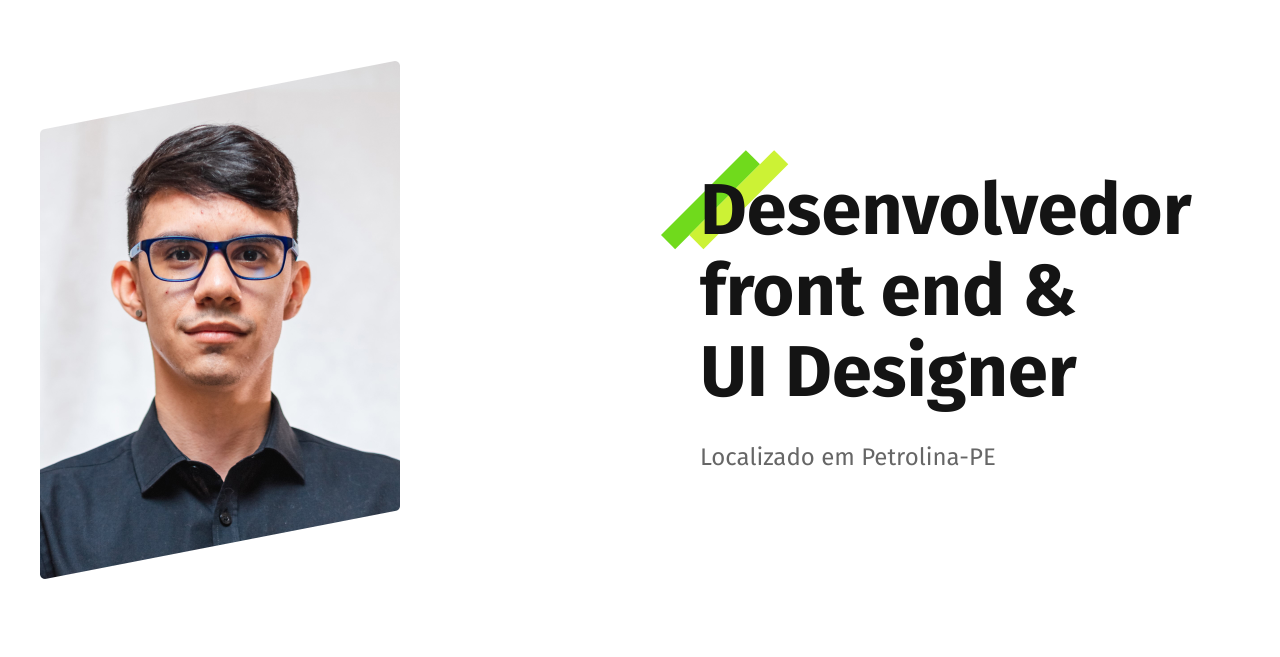
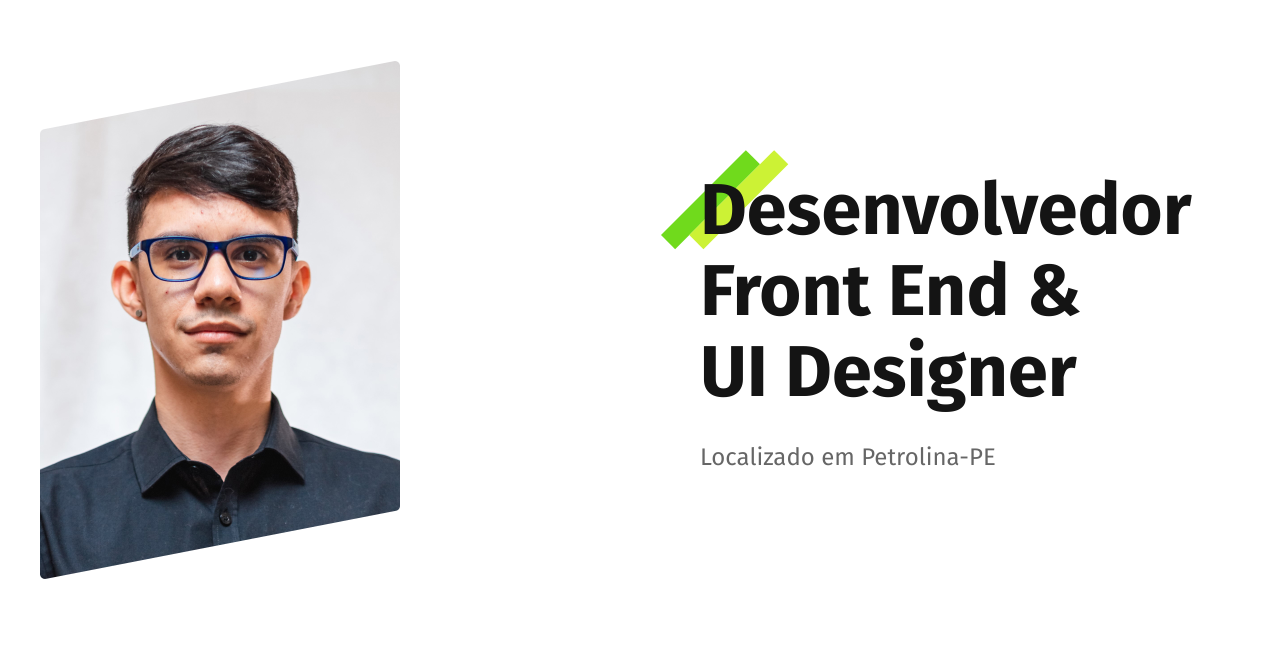
Before and after one commit to Matheus-AA/Matheus-AA.github.io, a plain HTML site: page index.html in a window 1280 px wide. Shown: the part 102-759 px from the top of the page. Drawn offline with Linux system fonts and the light colour scheme.

Commit message:
Mudanca titulo

```diff
--- a/index.html
+++ b/index.html
@@ -27,7 +27,7 @@
   <main class="main">
     <img src="./img/Perfil.jpg" alt="Foto de perfil" width="360" height="520">
     <div class="main-content">
-      <h1>Desenvolvedor<br>front end &amp;<br>UI Designer</h1>
+      <h1>Desenvolvedor<br>Front End &amp;<br>UI Designer</h1>
       <p>Localizado em Petrolina-PE</p>
     </div>
   </main>
```
